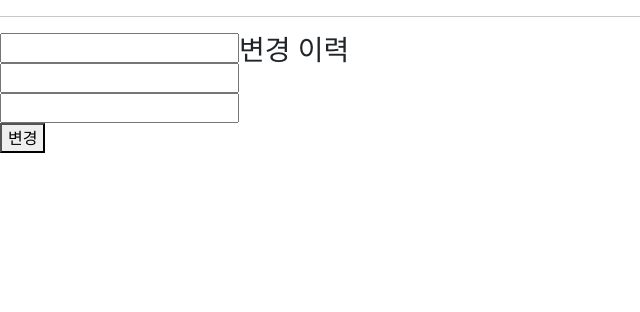
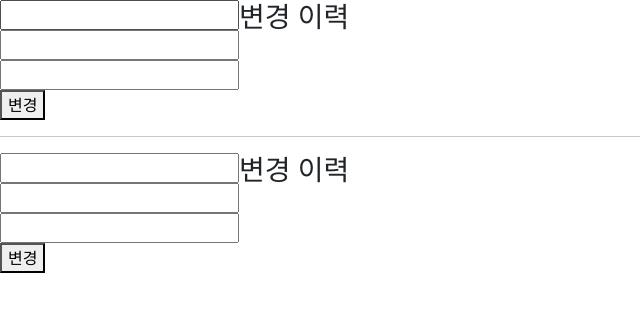
Before and after one commit to yumin359/react, a React (Vite) app: page / in a window 1280 px wide. Shown: the top 312 px of the page, without its empty margins (0-640 px from the left). Built offline with nearby package versions, Linux system fonts and the light colour scheme.

Commit message:
0703 객체 내의 또 다른 객체가 있다면 깊은 복사를 해야함

```diff
--- a/src/App32.jsx
+++ b/src/App32.jsx
@@ -8,17 +8,17 @@ function MyComp1() {
   const [history, setHistory] = useState([]);
 
   function handleNameChange(e) {
-    const nextPerson = structuredClone(person);
+    const nextPerson = structuredClone(person); // deep copy(깊은 복사)
     nextPerson.name = e.target.value;
     setPerson(nextPerson);
   }
   function handleCityChange(e) {
-    const nextPerson = structuredClone(person);
+    const nextPerson = structuredClone(person); // deep copy(깊은 복사)
     nextPerson.address.city = e.target.value;
     setPerson(nextPerson);
   }
   function handleCountryChange(e) {
-    const nextPerson = structuredClone(person);
+    const nextPerson = structuredClone(person); // deep copy(깊은 복사)
     nextPerson.address.country = e.target.value;
     setPerson(nextPerson);
   }
@@ -74,7 +74,79 @@ function MyComp1() {
 }
 
 function MyComp2() {
-  return null;
+  // 이름은 값 가져오니까(중첩된 거 아니니까) 상관없는데
+  // city랑 country는 참조값을 가져오는 거라서 값이 바뀌면 전에 값들도 같이 바뀜
+  // 그러니까 얕은 복사 하지 마세용
+  const [person, setPerson] = useState({
+    name: "",
+    address: { city: "", country: "" },
+  });
+  const [history, setHistory] = useState([]);
+
+  function handleNameChange(e) {
+    const nextPerson = { ...person }; // shallow copy(얕은 복사, 하지 말 것)
+    nextPerson.name = e.target.value;
+    setPerson(nextPerson);
+  }
+  function handleCityChange(e) {
+    const nextPerson = { ...person }; // shallow copy(얕은 복사, 하지 말 것)
+    nextPerson.address.city = e.target.value;
+    setPerson(nextPerson);
+  }
+  function handleCountryChange(e) {
+    const nextPerson = { ...person }; // shallow copy(얕은 복사, 하지 말 것)
+    nextPerson.address.country = e.target.value;
+    setPerson(nextPerson);
+  }
+  function handleSaveClick() {
+    const nextHistory = [...history];
+    nextHistory.push(person);
+    setHistory(nextHistory);
+  }
+
+  return (
+    <div>
+      {/*div.d-flex>div.flex-1*2*/}
+      <div className="d-flex">
+        <div className="flex-1">
+          <div>
+            <input
+              type="text"
+              value={person.name}
+              onChange={handleNameChange}
+            />
+          </div>
+          <div>
+            <input
+              type="text"
+              value={person.address.city}
+              onChange={handleCityChange}
+            />
+          </div>
+          <div>
+            <input
+              type="text"
+              value={person.address.country}
+              onChange={handleCountryChange}
+            />
+          </div>
+          <div>
+            <button onClick={handleSaveClick}>변경</button>
+          </div>
+        </div>
+        <div className="flex-1">
+          <h3>변경 이력</h3>
+          {history.map((item) => (
+            <div className="border my-1">
+              <div>이름 : {item.name}</div>
+              <div>도시 : {item.address.city}</div>
+              <div>국가 : {item.address.country}</div>
+            </div>
+          ))}
+        </div>
+      </div>
+    </div>
+  );
 }
 
 function App32(props) {
```
